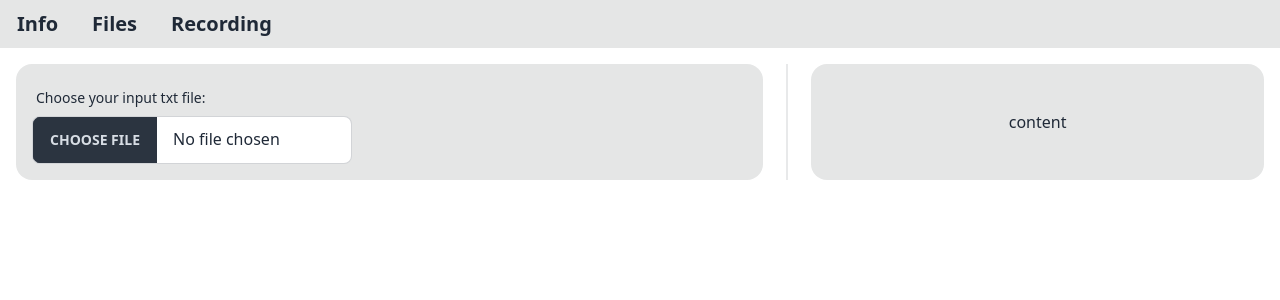
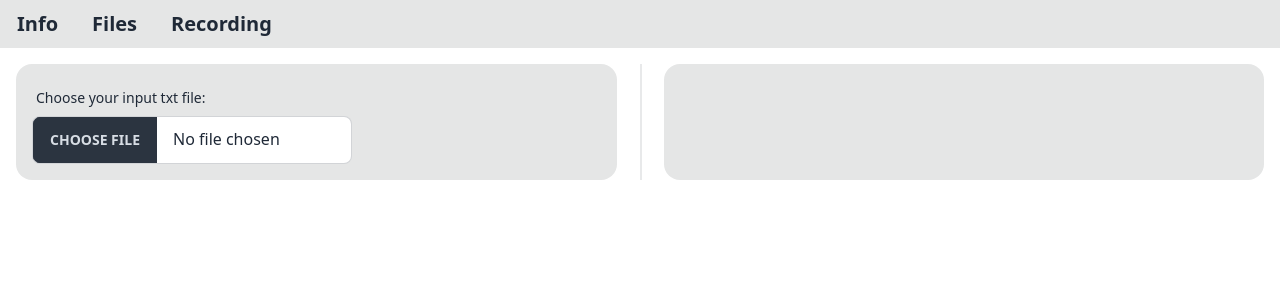
Before and after one commit to jones-erin-650/Movelist-Recorder, a React (Vite) app in the folder electron-vite/: page /files in a window 1280 px wide. Shown: the top 300 px of the page. Built offline with nearby package versions, Linux system fonts and the light colour scheme.

Commit message:
fixed file layout

```diff
--- a/electron-vite/src/View/Pages/Files.tsx
+++ b/electron-vite/src/View/Pages/Files.tsx
@@ -3,15 +3,10 @@ import FileInput from "../Components/Files/FileInput"
 const Files = () => {
   return (
     <>
-
-
-
-
-
         <div className="flex w-full align-content: center">
 
           {/* left side with file handling */}
-        <div className="grid h-auto flex-grow card bg-base-300 rounded-box place-items-left p-4">
+          <div className="h-auto w-1/2 card bg-base-300 rounded-box place-items-left p-4">
 
             <FileInput
                 label='Choose your input txt file:'
@@ -19,7 +14,7 @@ const Files = () => {
 
           </div>
           <div className="divider divider-horizontal"></div>
-        <div className="grid h-auto flex-grow card bg-base-300 rounded-box place-items-center">content</div>
+          <div className="grid h-auto w-1/2 card bg-base-300 rounded-box place-items-center"></div>
         </div>
 
 
```
Lines whose indentation alone changed are shown as unchanged.
